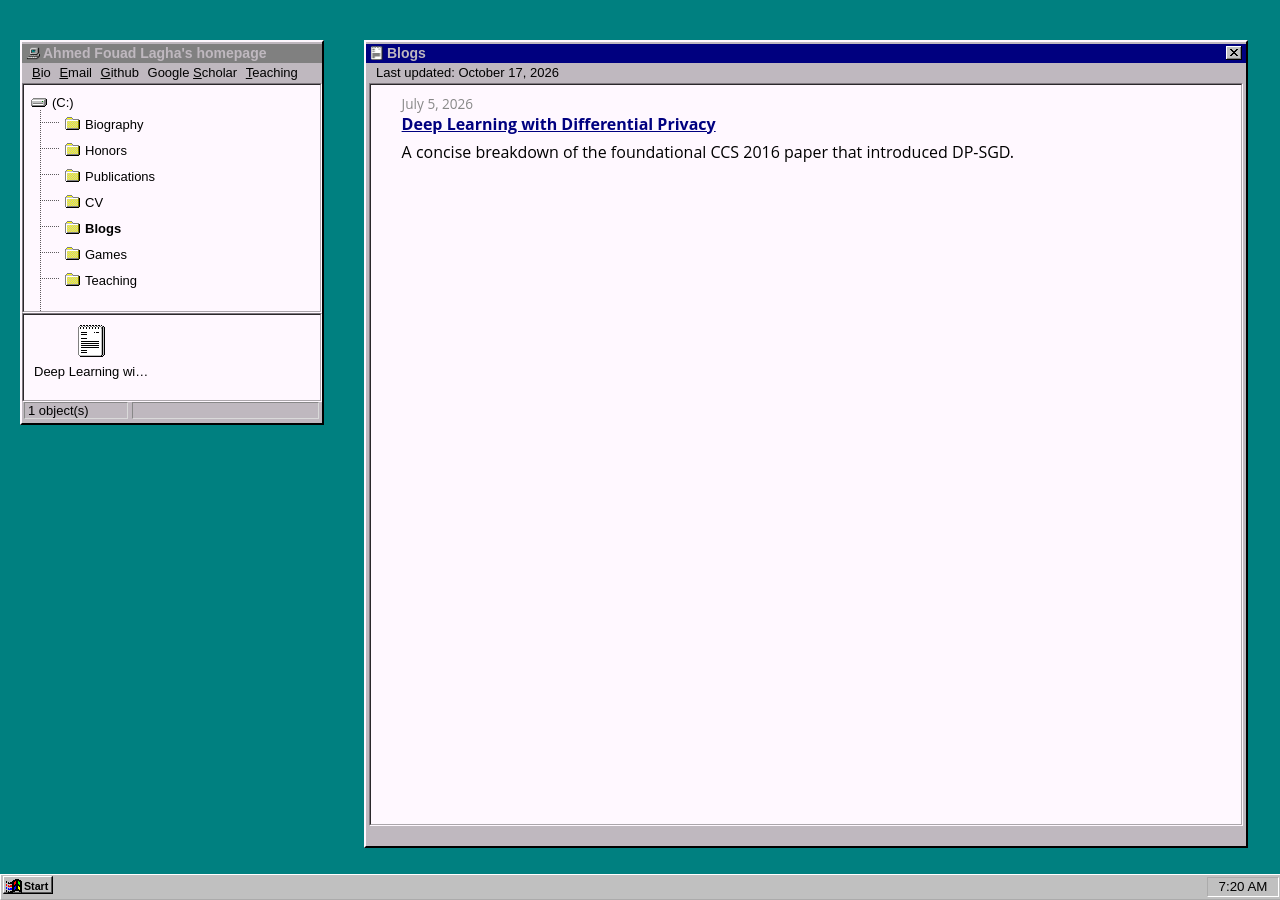
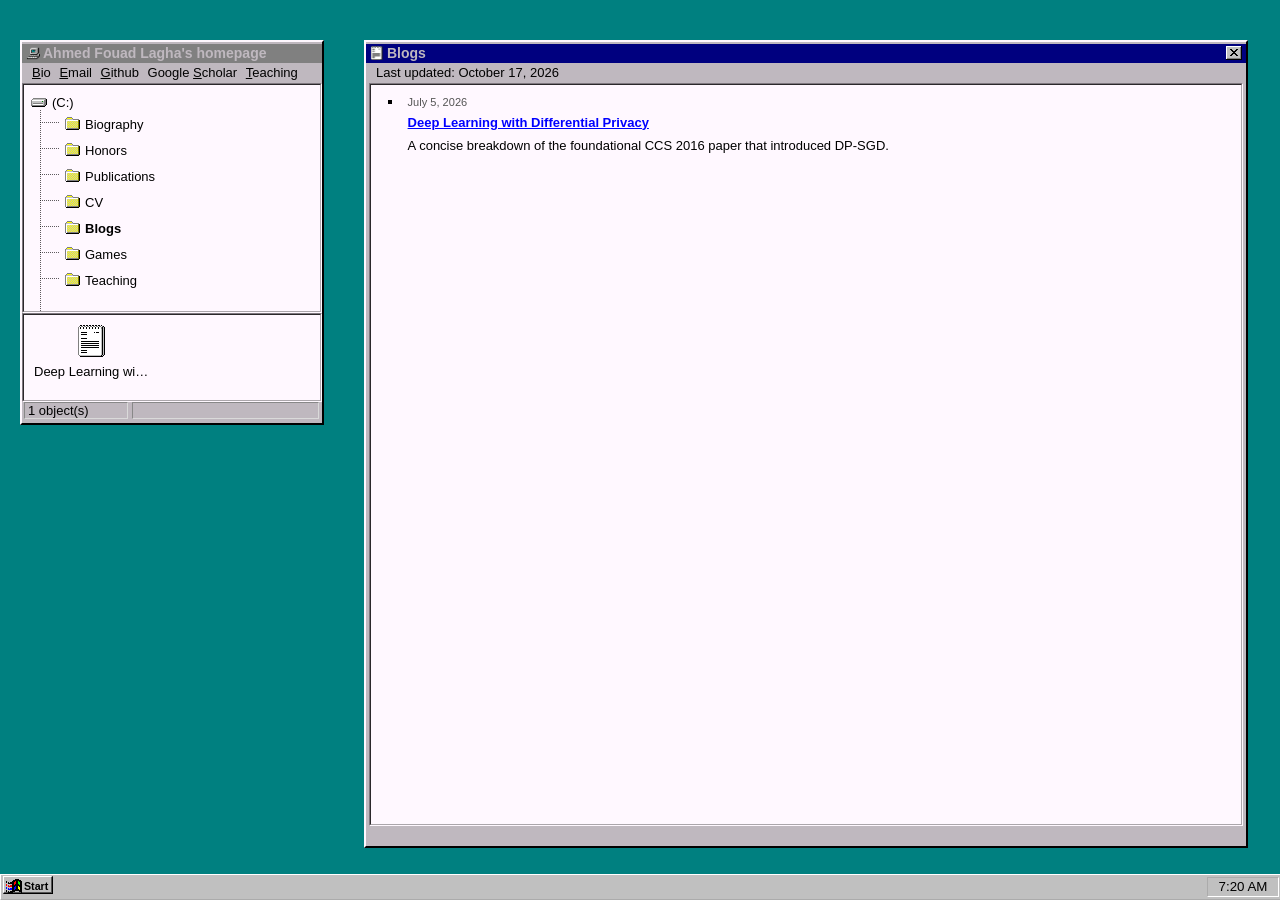
Before and after one commit to ahmed-fouad-lagha/ahmed-fouad-lagha.github.io, a Jekyll site: the page built from _blogs/index.md, in a window 1280 px wide. Built offline with Jekyll 4.4.1, drawn with Linux system fonts in a browser that asks for light colours.

Commit message:
style: make the blog read as part of the Win95 window
assets/css/blog.css was a vendored theme stylesheet that loaded after
002.css and redefined the whole post: 16px Source Sans Pro body at 1.8
leading, #000080 links, rem-sized headings with gray underlines, gray
code blocks, an italic blockquote with a 4px gray rule, a 1px dashed hr,
and #e1e1e1 table borders. It made a post look like a modern page
embedded in a Win95 window.

Delete it and let the post inherit the shared .post_content typography,
which already defines every token needed: 13px body, 150% leading,
#0000ff links, the 8px black blockquote rule, the 3px #333 hr, and
1px #222 tables. The rules that are genuinely blog-specific (first-child
margin, image width cap, index entries) move into _sass/_page-content.scss,
which also removes the specificity pressure that had forced redundant
.blog prefixes.

Making the blog retro also exposed three defects the old stylesheet was
masking, all in .post_content and all site-wide:

- h3-h6 had no size or margins, so a section heading rendered as plain
  bold body text. Added a scale continuing the site's own 2px step from
  h1 (20px) to h2 (18px): h3 16px, h4 14px, h5/h6 13px, with 15px/5px
  margins. This also enlarges the bio role lines from 13px to 16px.
- Lists rendered at line-height 1.0 while paragraphs used 150%, so
  wrapped items were much tighter than the text around them. Set 150% on
  the ul/ol containers; honor_li and publication_li still override.
- pre rendered in the body stack, not monospace, because the reset sets
  `font: inherit` on it. Code blocks lost their alignment.

Also bumps .blog_date from #888888 to #555555; the old value sat at about
3.5:1 on the #fff8ff panel, below the 4.5:1 minimum.

```diff
--- a/_layouts/default.html
+++ b/_layouts/default.html
@@ -15,9 +15,6 @@
     {% else %}
         <title>{{ site.name }}</title>
         <link rel="stylesheet" type="text/css" href="{{ '/assets/css/001.css' | relative_url }}">
-    {% endif %}
-    {% if current_collection == "blogs" %}
-        <link rel="stylesheet" href="{{ '/assets/css/blog.css' | relative_url }}">
     {% endif %}
     <link rel="stylesheet" href="{{ '/assets/css/win95.css' | relative_url }}">
     <link rel="stylesheet" href="{{ '/assets/css/window.css' | relative_url }}">
--- a/_sass/_main.scss
+++ b/_sass/_main.scss
@@ -288,6 +288,28 @@
         margin: 25px 0 5px 0;
     }
 
+    /* h1 and h2 are the only headings the site sizes; the reset leaves
+       h3-h6 at body size with no margins, so a section heading renders as
+       plain bold text. Continue the 2px step the site already uses from
+       h1 (20px) to h2 (18px): h3 16px, h4 14px. h5/h6 stop at the 13px
+       body size so they never shrink below the surrounding text. */
+    h3, h4, h5, h6 {
+        font-weight: 700;
+        margin: 15px 0 5px 0;
+    }
+
+    h3 {
+        font-size: 16px;
+    }
+
+    h4 {
+        font-size: 14px;
+    }
+
+    h5, h6 {
+        font-size: 13px;
+    }
+
     em {
         font-style: italic;
     }
@@ -310,6 +332,11 @@
     ul {
         list-style: square;
         margin: 0 0 15px 30px;
+        /* The reset collapses leading to 1.0 here; paragraphs use 150%, so
+           wrapped list items were much tighter than the surrounding text.
+           Set on the container so explicit li line-heights (honor_li,
+           publication_li) still override it. */
+        line-height: 150%;
 
         li {
             padding: 5px;
@@ -331,6 +358,7 @@
     ol {
         list-style: decimal-leading-zero;
         margin: 0 0 15px 30px;
+        line-height: 150%;
 
         li {
             padding: 5px;
@@ -352,6 +380,10 @@
 
     pre {
         margin-bottom: 15px;
+        /* The reset sets `font: inherit` on pre, so code blocks otherwise
+           render in the body stack and lose their column alignment. `code`
+           is excluded from the reset and already falls back to monospace. */
+        font-family: monospace;
     }
 }
 
--- a/_sass/_page-content.scss
+++ b/_sass/_page-content.scss
@@ -59,10 +59,27 @@
     text-align: center;
 }
 
-/* Blog index: date above a linked title, description beneath.
-   Scoped under .blog because assets/css/blog.css sets list styling on
-   .blog ul and loads after this stylesheet. */
-.blog .blog_list {
+/* Blog styles. The post body deliberately sets no typography of its own:
+   it inherits the site values from .post_content (13px body, 150% leading,
+   #0000ff links, 8px black blockquote rule, 3px hr, 1px #222 tables) so a
+   post reads as part of the Win95 window rather than a modern page inside
+   it. Only layout those shared rules cannot express belongs here. */
+
+/* The window title bar already shows the post title, so the first element
+   in the body should sit tight under it. */
+.blog > :first-child {
+    margin-top: 0;
+}
+
+/* Keep a wide image from forcing the horizontal scrollbar that
+   .post_content (overflow-x: scroll) would otherwise show. */
+.blog img {
+    max-width: 100%;
+    height: auto;
+}
+
+/* Blog index: date above a linked title, description beneath. */
+.blog_list {
     list-style: none;
     padding-left: 0;
 }
@@ -78,16 +95,16 @@
 .blog_date {
     display: block;
     font-size: 85%;
-    color: #888888;
+    /* #888888 was about 3.5:1 on the #fff8ff panel; #555555 clears 4.5:1. */
+    color: #555555;
 }
 
 .blog_link {
     font-weight: bold;
 }
 
-.blog .blog_desc {
+.blog_desc {
     margin: 0.3em 0 0;
-    font-size: 100%;
     line-height: 150%;
 }
 
--- a/assets/css/blog.css
+++ /dev/null
@@ -1,121 +0,0 @@
-.blog {
-  color: #000;
-  /* Named stack rather than the generic `sans-serif, serif, monospace`
-     it would otherwise inherit, so post body text renders consistently
-     across machines. */
-  font-family: "Source Sans Pro", "Open Sans", "Helvetica Neue", "Helvetica", Arial, sans-serif;
-  max-width: 100%;
-  margin: 0;
-  padding: 0;
-  line-height: 1.8;
-  font-size: 1rem;
-  box-sizing: border-box;
-}
-
-/* The title bar already shows the post title, so the first heading in the
-   body should sit tight under it. */
-.blog > :first-child {
-  margin-top: 0;
-}
-
-/* Headings - bold and elegant */
-.blog h1, .blog h2, .blog h3, .blog h4, .blog h5, .blog h6 {
-  font-family: inherit;
-  font-weight: bold;
-  color: #000;
-  margin-top: 2rem;
-  margin-bottom: 0.75rem;
-}
-
-.blog h1 {
-  font-size: 1.8rem;
-  border-bottom: 1px solid #808080;
-  padding-bottom: 0.5rem;
-}
-
-.blog h2 {
-  font-size: 1.4rem;
-  border-bottom: 1px solid #c0c0c0;
-  padding-bottom: 0.3rem;
-}
-
-.blog h3 { font-size: 1.2rem; color: #000; }
-.blog h4, .blog h5, .blog h6 { font-size: 1rem; color: #000; }
-
-/* Paragraphs */
-.blog p {
-  margin: 1rem 0;
-  color: #000;
-}
-
-/* Links - subtle highlight with smooth transition */
-.blog a {
-  color: #000080;
-  text-decoration: underline;
-}
-
-/* Lists */
-.blog ul, .blog ol {
-  margin: 0.6rem 1.5rem;
-  padding-left: 1.2rem;
-}
-.blog li {
-  margin: 0.1rem 0;
-  line-height: 1.4;
-}
-
-/* Code blocks - with soft background and shadow */
-.blog pre, .blog code {
-  font-family: monospace;
-  background: #f0f0f0;
-  border: 1px solid #808080;
-  font-size: 0.9rem;
-}
-.blog pre {
-  padding: 1rem;
-  margin: 1rem 0;
-  overflow-x: auto;
-}
-
-/* Blockquotes - modern highlight style */
-.blog blockquote {
-  border-left: 4px solid #808080;
-  background: #f0f0f0;
-  padding: 0.8rem 1rem;
-  margin: 1.5rem 0;
-  font-style: italic;
-  color: #000;
-}
-
-/* Horizontal line */
-.blog hr {
-  border: 0;
-  border-top: 1px dashed #ddd;
-  margin: 2rem 0;
-}
-
-/* Images - center with hover zoom */
-.blog img {
-  max-width: 100%;
-  height: auto;
-  display: block;
-  margin: 1.5rem auto;
-  border: 1px solid #808080;
-}
-
-/* Fancy table style if you have tables */
-.blog table {
-  width: 100%;
-  border-collapse: collapse;
-  margin: 1rem 0;
-  font-size: 0.95rem;
-}
-.blog th, .blog td {
-  border: 1px solid #e1e1e1;
-  padding: 0.6rem 0.8rem;
-  text-align: left;
-}
-.blog th {
-  background: #f2f2f2;
-  font-weight: 600;
-}
```
